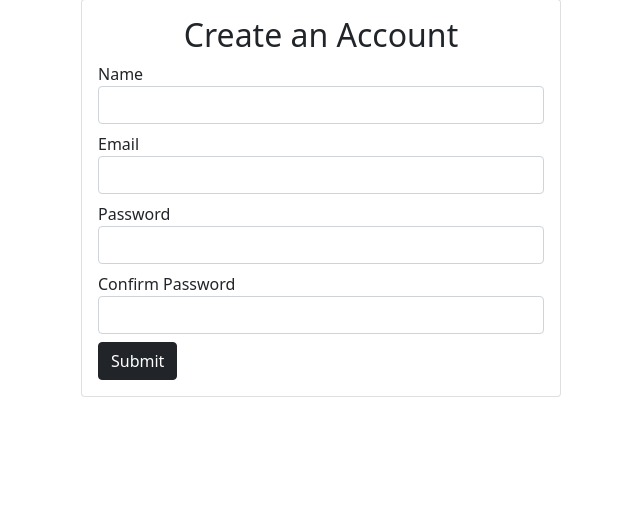
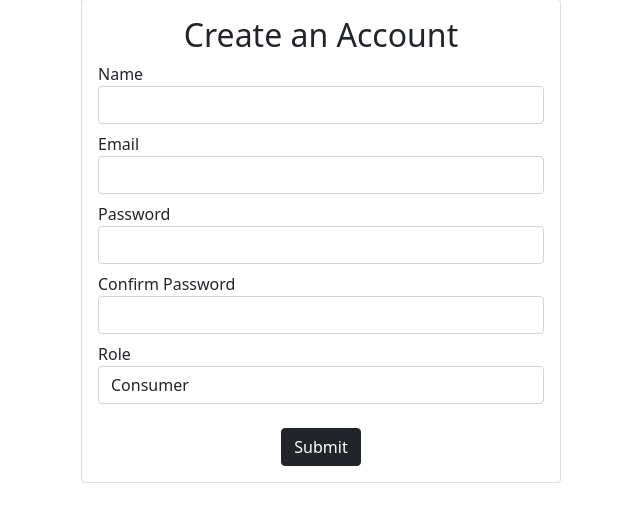
Before and after one commit to abm-77/VirtualConsultantMomentum2021, a Flask app: page /signup in a window 1280 px wide. Shown: the part 117-639 px from the top of the page, without its empty margins (319-959 px from the left). Run offline with Flask 2, Linux system fonts and the light colour scheme.

Commit message:
Added User Roles
User now have vendor and consumer roles. Not much more functionality beyond that yet.

```diff
--- a/flask/app/templates/public/signup.html
+++ b/flask/app/templates/public/signup.html
@@ -29,7 +29,7 @@
                     <div class="card-body">
                     <h2 class="card-title text-center"> Create an Account</h1>
 
-                    <form action="/signup" method="post">
+                    <form action="/signup" method="post" id="signupform">
                         {{ input.field(
                             label = "Name",
                             type = "text",
@@ -54,7 +54,17 @@
                             name = "confirm_password"
                         )}}
 
+
+                        <label for="role">Role</label>
+                        <select class="form-control" name="role" id="role" form="signupform">
+                          <option value="CONSUMER">Consumer</option>
+                          <option value="VENDOR">Vendor</option>
+                        </select>
+
+                        <div class="text-center mt-4">
                             {{ input.submit(theme="btn-dark") }}
+                        </div>
+
                     </form>
                     </div>
                 </div>
```
Also changed, not shown: flask/user/models.py (+6 -5 lines). Lines whose indentation alone changed are shown as unchanged.
